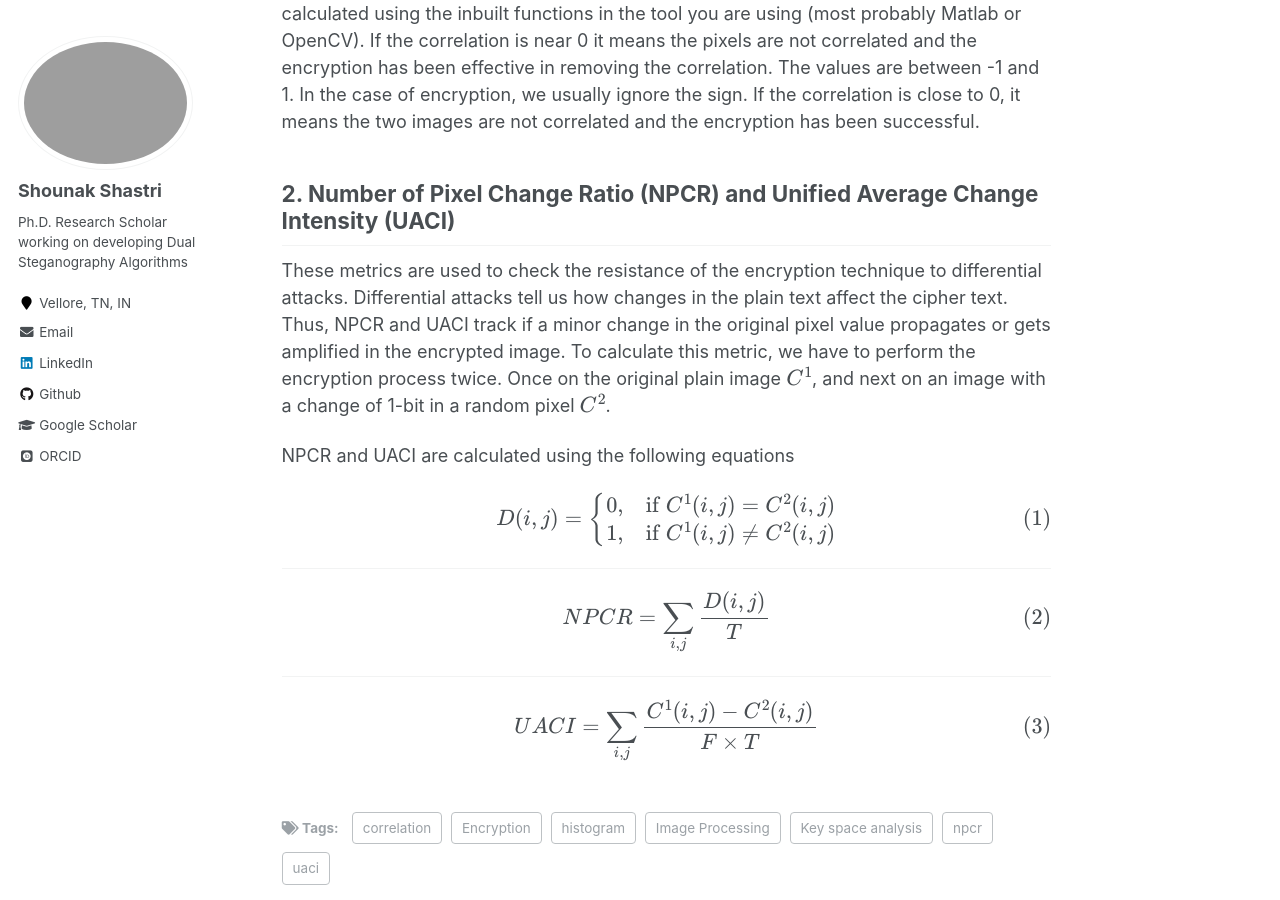
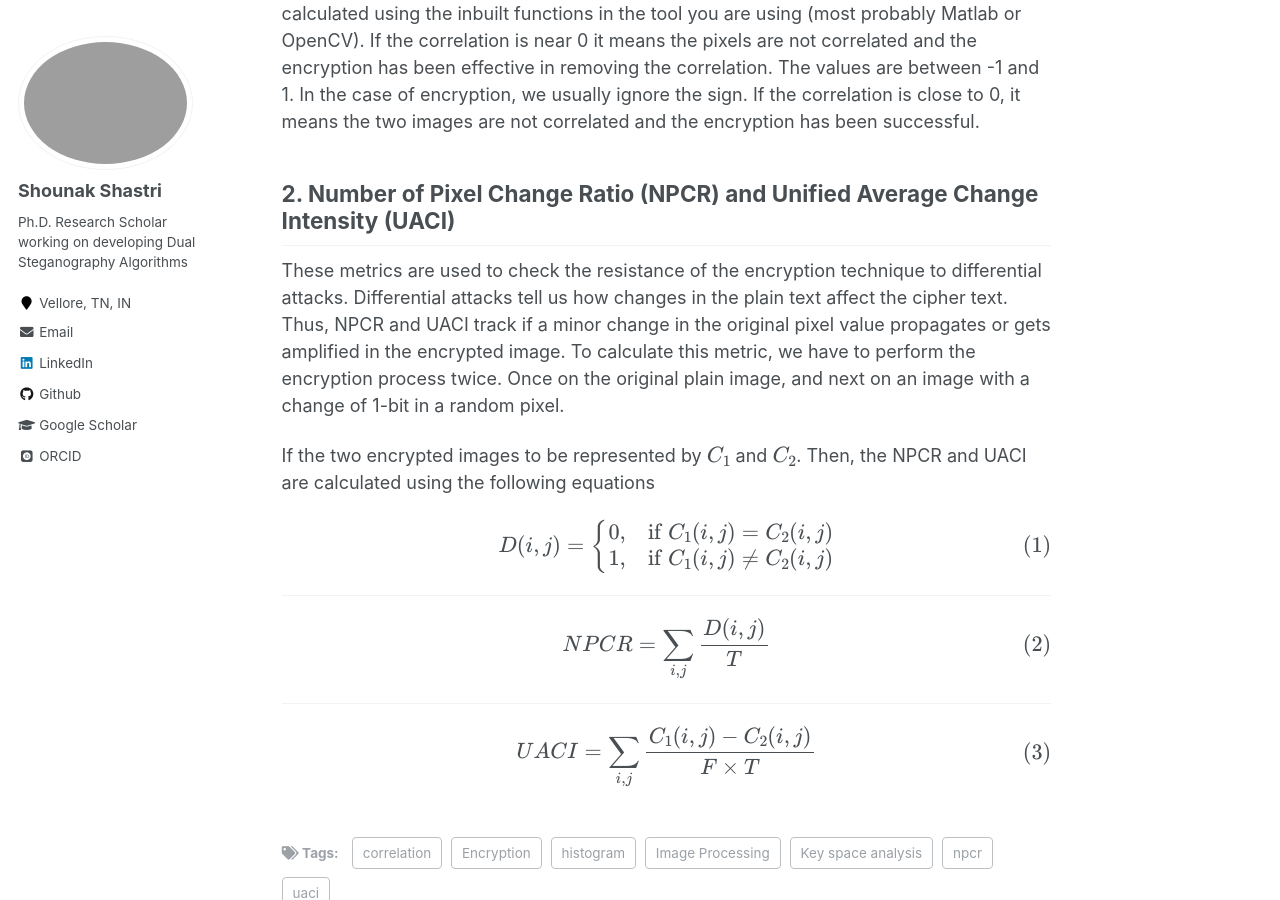
Before and after one commit to shounakshastri/shounakshastri.github.io, a Jekyll site: the page built from _blogposts/NPCR-and-UACI.md, in a window 1280 px wide and 900 px high, scrolled down 1826 px. Built offline with Jekyll 4.4.1, drawn with Linux system fonts in a browser that asks for light colours; some web fonts are replaced; formulas are drawn with MathJax 3.

Commit message:
Maths trial

```diff
--- a/_blogposts/NPCR-and-UACI.md
+++ b/_blogposts/NPCR-and-UACI.md
@@ -45,13 +45,13 @@ These plots are created by selecting around 2000 pairs of horizontally adjacent
 
 ## 2. Number of Pixel Change Ratio (NPCR) and Unified Average Change Intensity (UACI)
 
-These metrics are used to check the resistance of the encryption technique to differential attacks. Differential attacks tell us how changes in the plain text affect the cipher text. Thus, NPCR and UACI track if a minor change in the original pixel value propagates or gets amplified in the encrypted image. To calculate this metric, we have to perform the encryption process twice. Once on the original plain image $C^1$, and next on an image with a change of 1-bit in a random pixel $C^2$.
+These metrics are used to check the resistance of the encryption technique to differential attacks. Differential attacks tell us how changes in the plain text affect the cipher text. Thus, NPCR and UACI track if a minor change in the original pixel value propagates or gets amplified in the encrypted image. To calculate this metric, we have to perform the encryption process twice. Once on the original plain image, and next on an image with a change of 1-bit in a random pixel.
 
-NPCR and UACI are calculated using the following equations
+If the two encrypted images to be represented by $C_1$ and $C_2$. Then, the NPCR and UACI are calculated using the following equations
 
 $$ D(i, j) = \begin{cases}
-                    0, & \text {if } C^1(i, j) = C^2(i, j) \\
-                    1, & \text {if } C^1(i, j) \neq C^2(i, j)
+                    0, & \text {if } C_1(i, j) = C_2(i, j) \\
+                    1, & \text {if } C_1(i, j) \neq C_2(i, j)
              \end{cases} $$
 
 -------------
@@ -60,4 +60,4 @@ $$ NPCR = \sum_{i, j} \frac {D(i, j)}{T} $$
 
 -------------
 
-$$ UACI =  \sum_{i, j} \frac {C^1(i, j) - C^2(i, j)}{F \times T} $$
+$$ UACI =  \sum_{i, j} \frac {C_1(i, j) - C_2(i, j)}{F \times T} $$
```
